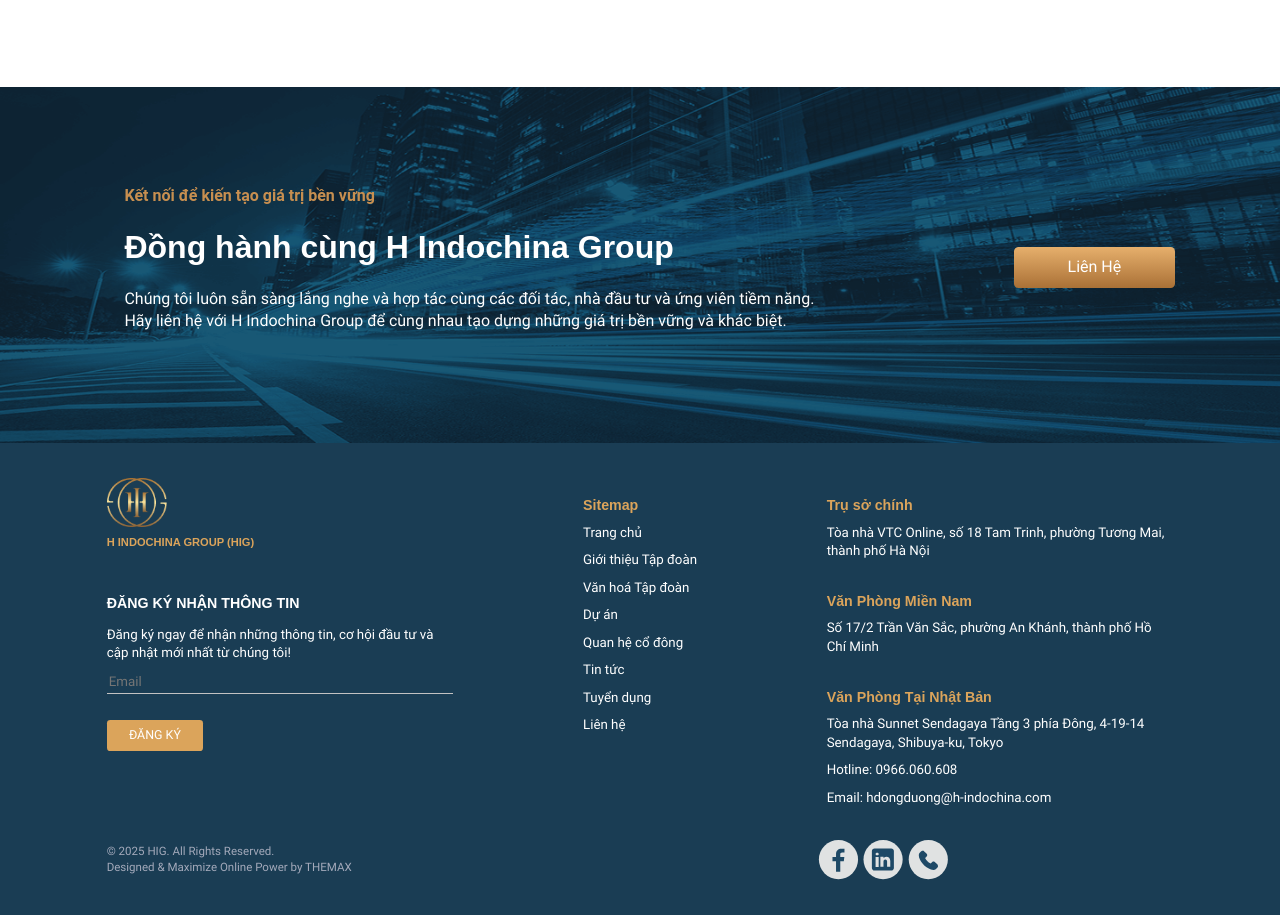
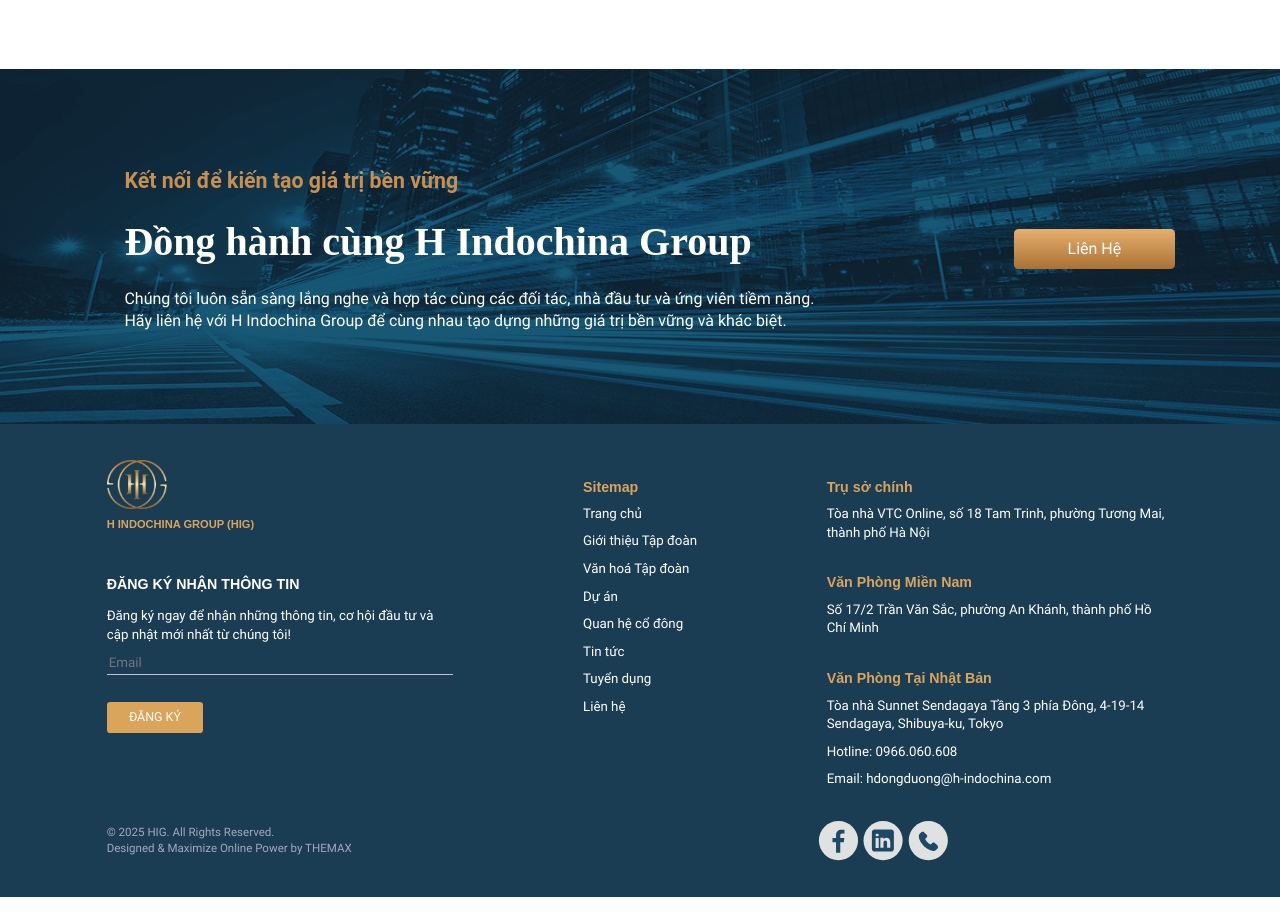
Before and after one commit to trankhoan06/culture, a PHP site: page /project.html in a window 1280 px wide. Shown: the part 3249-4164 px from the top of the page. Run offline with PHP 8.4, Linux system fonts and the light colour scheme; some libraries are stand-ins or nearby versions; some web fonts are replaced.

Commit message:
fix font-size

```diff
--- a/assets/css/global.css
+++ b/assets/css/global.css
@@ -1,6 +1,36 @@
-/* 1.6 1.8 */
+/* 1.6 1.8 banner la hero*/
   .image__full img{
     width: 100%;
+  }
+  .subtitle__banner{
+      font-weight: 300 !important;
+      font-family: Roboto !important;
+    }
+    .title__banner{
+      font-family: FZ Poppins !important;
+      font-weight: 700 !important;
+  }
+  .subtitle__section{
+      font-weight: 700 !important;
+      font-family: Roboto !important;
+    }
+  .title__section{
+    font-weight: 700 !important;
+  font-family: FZ Poppins !important;
+  }
+  @media screen and (min-width:992px) {
+    .subtitle__banner{
+      font-size: 3.6rem !important;
+    }
+    .title__banner{
+      font-size: 5.6rem !important;
+  }
+  .subtitle__section{
+      font-size: 2.4rem !important;
+    }
+  .title__section{
+  font-size: 4.5rem !important;
+  }
   }
   .image__fullfill img{
     width: 100%;
@@ -12,11 +42,38 @@
     font-size: 1.8rem;
     line-height: 1.4;
     box-sizing: border-box;
+    font-family: Roboto;
   }
   @media screen and (max-width: 991px){
     body{
       font-size: 1.6rem;
     }
+    .subtitle__banner{
+      font-size: 2.4rem !important;
+    }
+    .title__banner{
+      font-size: 4.4rem !important;
+  }
+  .subtitle__section{
+      font-size: 1.8rem !important;
+    }
+  .title__section{
+    font-size: 2.8rem !important;
+  }
+  }
+  @media screen and (max-width: 767px){
+    .subtitle__banner, h2.subtitle__banner{
+    font-size: 2rem !important;
+  }
+.title__banner, h1.title__banner{
+font-size: 2.8rem !important;
+}
+.subtitle__section, h2.subtitle__section{
+    font-size: 1.8rem !important;
+  }
+.title__section, h2.title__section{
+font-size: 2.4rem !important;
+}
   }
 *{
     box-sizing: border-box;
--- a/assets/css/project.css
+++ b/assets/css/project.css
@@ -225,13 +225,9 @@
     padding-top: 10rem;
     margin-bottom: 1rem;
     color: #C78F50;
-    font-size: 3.6rem;
-    font-weight: bold;
 }
 .project__realestate__smalltitle{
     color: #fff;
-    font-size: 4.8rem;
-    font-weight: bold;
     line-height: 6.4rem;
     padding-bottom: 6rem;
     text-transform: uppercase;
@@ -340,7 +336,6 @@
     .project__realestate__subtitle{
         padding-top: 2rem;
         font-size: 2.5rem;
-        margin-bottom: 0;
     }
     .project__realestate__smalltitle{
         font-size: 2.8rem;
@@ -381,13 +376,8 @@
         padding: 1.4rem 1.2rem 1rem 1.2rem;
     }
     .project__realestate__smalltitle{
-        font-size: 2.8rem;
         line-height: 4rem;
         padding-bottom: 2rem;
-    }
-    .project__realestate__subtitle{
-        font-size: 1.6rem;
-        margin-bottom: 1rem;
     }
 }
 .project_hero {
@@ -462,9 +452,7 @@
   }
 
   .project_hero_content_label {
-    font-weight: 700;
     color: #C78F50;
-    font-size: 3.6rem;
     margin-bottom: 3.2rem;
     line-height: 1.2;
   }
@@ -633,14 +621,9 @@
   }
   .project__cta__subtitle{
     color: #C78F50;
-    font-size: 1.8rem;
-    font-weight: bold;
-    font-family: Roboto;
   }
   .project__cta__smalltitle{
     color: #fff;
-    font-weight: bold;
-    font-size: 3.6rem;
     margin-top: 2rem;
   }
   .project__cta__des{
@@ -695,7 +678,6 @@
         margin-top: 4rem;
     }
     .project_hero_content_label {
-        font-size: 1.6rem;
         margin-bottom: 1.2rem;
     }
     .project_hero_content_title {
@@ -731,7 +713,6 @@
         padding: 6rem 2rem 6rem 2rem;
     }
     .project__cta__smalltitle {
-        font-size: 2.8rem;
         margin-top: 1rem;
     }
     .project__cta__left {
@@ -740,7 +721,4 @@
     .project__cta__des {
         font-size: 1.6rem;
     }
-    .project__cta__subtitle {
-        font-size: 1.6rem;
-    }
   }
--- a/project.html
+++ b/project.html
@@ -110,15 +110,15 @@
         <div class="kl-container">
           <div class="project_hero_content df_hide_onload">
             <div class="project_hero_content_inner">
-              <div class="project_hero_content_label">Dự Án</div>
+              <div class="project_hero_content_label subtitle__banner">Dự Án</div>
               <div class="project_hero_content_title_wrap">
-                <h1 class="project_hero_content_title txt-poppin active" data-title="bds">Bất Động Sản</h1>
-                <h2 class="project_hero_content_title txt-poppin" data-title="htgt">Hạ Tầng Giao Thông</h2>
-                <h2 class="project_hero_content_title txt-poppin" data-title="dthtvt">Đầu Tư Hạ Tầng Viễn Thông</h2>
-                <h2 class="project_hero_content_title txt-poppin" data-title="dvyt">Dịch Vụ Y Tế</h2>
-                <h2 class="project_hero_content_title txt-poppin" data-title="ks">Khoáng Sản</h2>
-                <h2 class="project_hero_content_title txt-poppin" data-title="phg">Phát Hành Game & Giáo Dục <br>Trực Tuyến</h2>
-                <h2 class="project_hero_content_title txt-poppin" data-title="xnk">Xuất Nhập Khẩu & Dịch Vụ</h2>
+                <h1 class="project_hero_content_title txt-poppin title__banner active" data-title="bds">Bất Động Sản</h1>
+                <h2 class="project_hero_content_title txt-poppin title__banner" data-title="htgt">Hạ Tầng Giao Thông</h2>
+                <h2 class="project_hero_content_title txt-poppin title__banner" data-title="dthtvt">Đầu Tư Hạ Tầng Viễn Thông</h2>
+                <h2 class="project_hero_content_title txt-poppin title__banner" data-title="dvyt">Dịch Vụ Y Tế</h2>
+                <h2 class="project_hero_content_title txt-poppin title__banner" data-title="ks">Khoáng Sản</h2>
+                <h2 class="project_hero_content_title txt-poppin title__banner" data-title="phg">Phát Hành Game & Giáo Dục <br>Trực Tuyến</h2>
+                <h2 class="project_hero_content_title txt-poppin title__banner" data-title="xnk">Xuất Nhập Khẩu & Dịch Vụ</h2>
               </div>
               <div class="project_hero_content_sub">Mỗi dự án không chỉ là một mô hình kinh doanh, mà còn là kết quả của tư duy dài hạn, năng lực triển khai thực tiễn và sự hợp tác chặt chẽ với các đối tác chiến lược trong và ngoài nước.</div>
               <a href="" class="btn project_hero_content_btn" data-scroll="bds">
@@ -200,8 +200,8 @@
             </div>
             <div class="project__intro__right__wrap">
                 <div class="project__intro__right">
-                    <div class="project__intro__right__subtitle">Đầu Tư Đa Ngành</div>
-                    <div class="project__intro__right__smalltitle txt-poppin">Tập Đoàn H Đông Dương</div>
+                    <div class="project__intro__right__subtitle subtitle__section">Đầu Tư Đa Ngành</div>
+                    <div class="project__intro__right__smalltitle txt-poppin title__section">Tập Đoàn H Đông Dương</div>
                     <div class="project__intro__right__des">Với định hướng trở thành tập đoàn đầu tư đa ngành mang tầm
                         khu vực, H Đông Dương đã và đang triển khai nhiều dự án chiến lược tại Việt Nam và quốc tế, tập
                         trung vào các lĩnh vực cốt lõi như: bất động sản, thực phẩm cao cấp, công nghệ, logistics và tài
@@ -259,15 +259,15 @@
             <div class="project__realestate__title__bg image__full">
                 <img src="./assets/img/project-bg.png" alt="">
             </div>
-            <div class="project__realestate__subtitle">Dự Án</div>
+            <div class="project__realestate__subtitle subtitle__section">Dự Án</div>
             <div class="project__realestate__smalltitle__wrap">
-                <div class="project__realestate__smalltitle txt-poppin active">BẤT ĐỘNG SẢN</div>
-                <div class="project__realestate__smalltitle txt-poppin">Hạ Tầng Giao Thông</div>
-                <div class="project__realestate__smalltitle txt-poppin">Đầu Tư Hạ Tầng Viễn Thông</div>
-                <div class="project__realestate__smalltitle txt-poppin">Dịch Vụ Y Tế</div>
-                <div class="project__realestate__smalltitle txt-poppin">Khoáng Sản</div>
-                <div class="project__realestate__smalltitle txt-poppin">Game & Giáo Dục</div>
-                <div class="project__realestate__smalltitle txt-poppin">Xuất Nhập Khẩu & Dịch Vụ</div>
+                <div class="project__realestate__smalltitle txt-poppin title__section active">BẤT ĐỘNG SẢN</div>
+                <div class="project__realestate__smalltitle txt-poppin title__section">Hạ Tầng Giao Thông</div>
+                <div class="project__realestate__smalltitle txt-poppin title__section">Đầu Tư Hạ Tầng Viễn Thông</div>
+                <div class="project__realestate__smalltitle txt-poppin title__section">Dịch Vụ Y Tế</div>
+                <div class="project__realestate__smalltitle txt-poppin title__section">Khoáng Sản</div>
+                <div class="project__realestate__smalltitle txt-poppin title__section">Game & Giáo Dục</div>
+                <div class="project__realestate__smalltitle txt-poppin title__section">Xuất Nhập Khẩu & Dịch Vụ</div>
             </div>
         </div>
         <div class="project__realestate__detail">
@@ -649,8 +649,8 @@
     <section class="project__cta">
         <div class="project__cta__inner">
             <div class="project__cta__left">
-                <div class="project__cta__subtitle">Kết nối để kiến tạo giá trị bền vững</div>
-                <div class="project__cta__smalltitle txt-poppin">Đồng hành cùng H Indochina Group</div>
+                <div class="project__cta__subtitle subtitle__section">Kết nối để kiến tạo giá trị bền vững</div>
+                <div class="project__cta__smalltitle txt-poppin title__section">Đồng hành cùng H Indochina Group</div>
                 <div class="project__cta__des">Chúng tôi luôn sẵn sàng lắng nghe và hợp tác cùng các đối tác, nhà đầu tư và ứng viên tiềm năng.
 Hãy liên hệ với H Indochina Group để cùng nhau tạo dựng những giá trị bền vững và khác biệt.</div>
             </div>
```
Also changed, not shown: assets/css/project_detail.css (+9 -21 lines), project_detail.html (+6 -6 lines).
